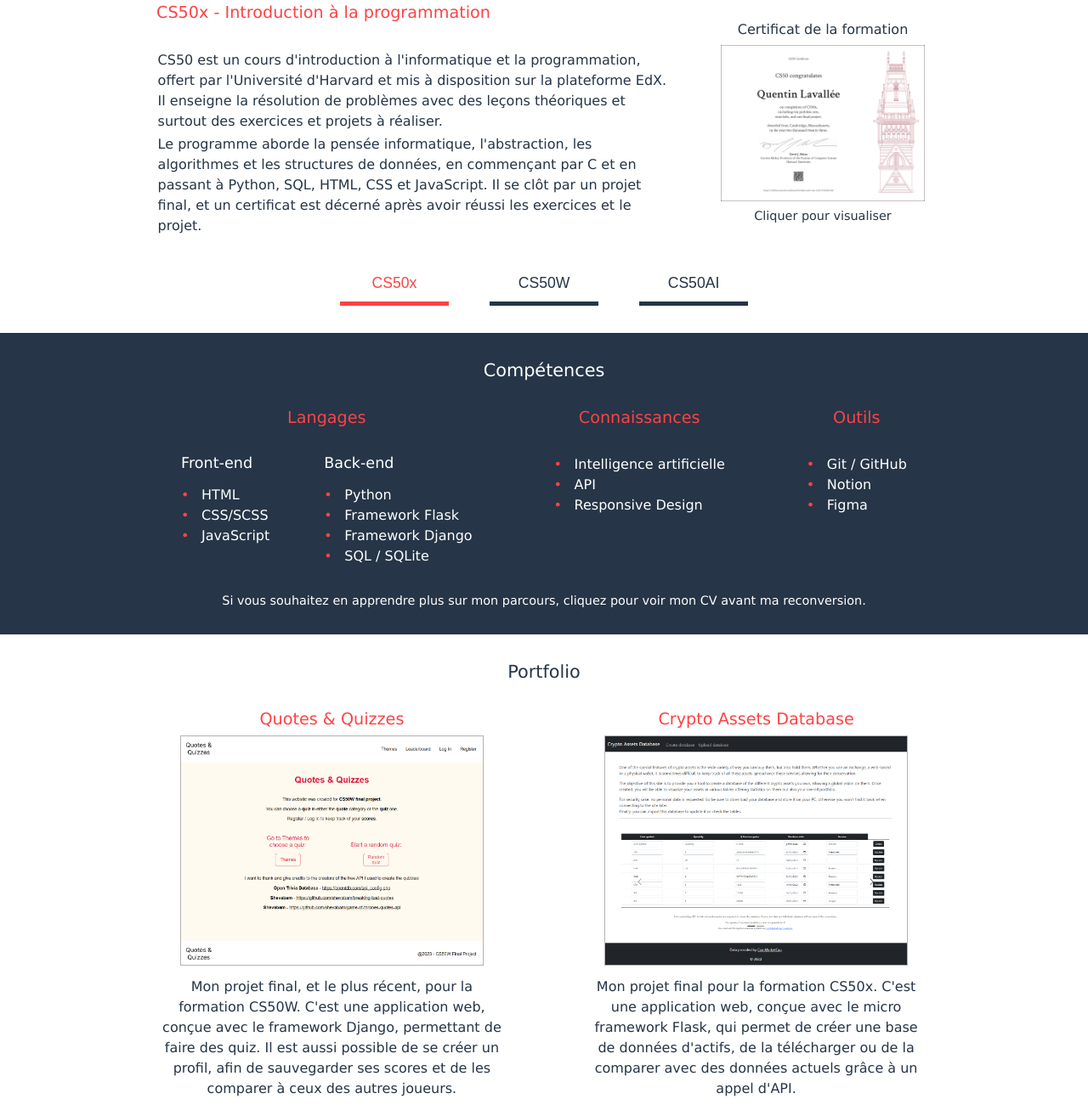
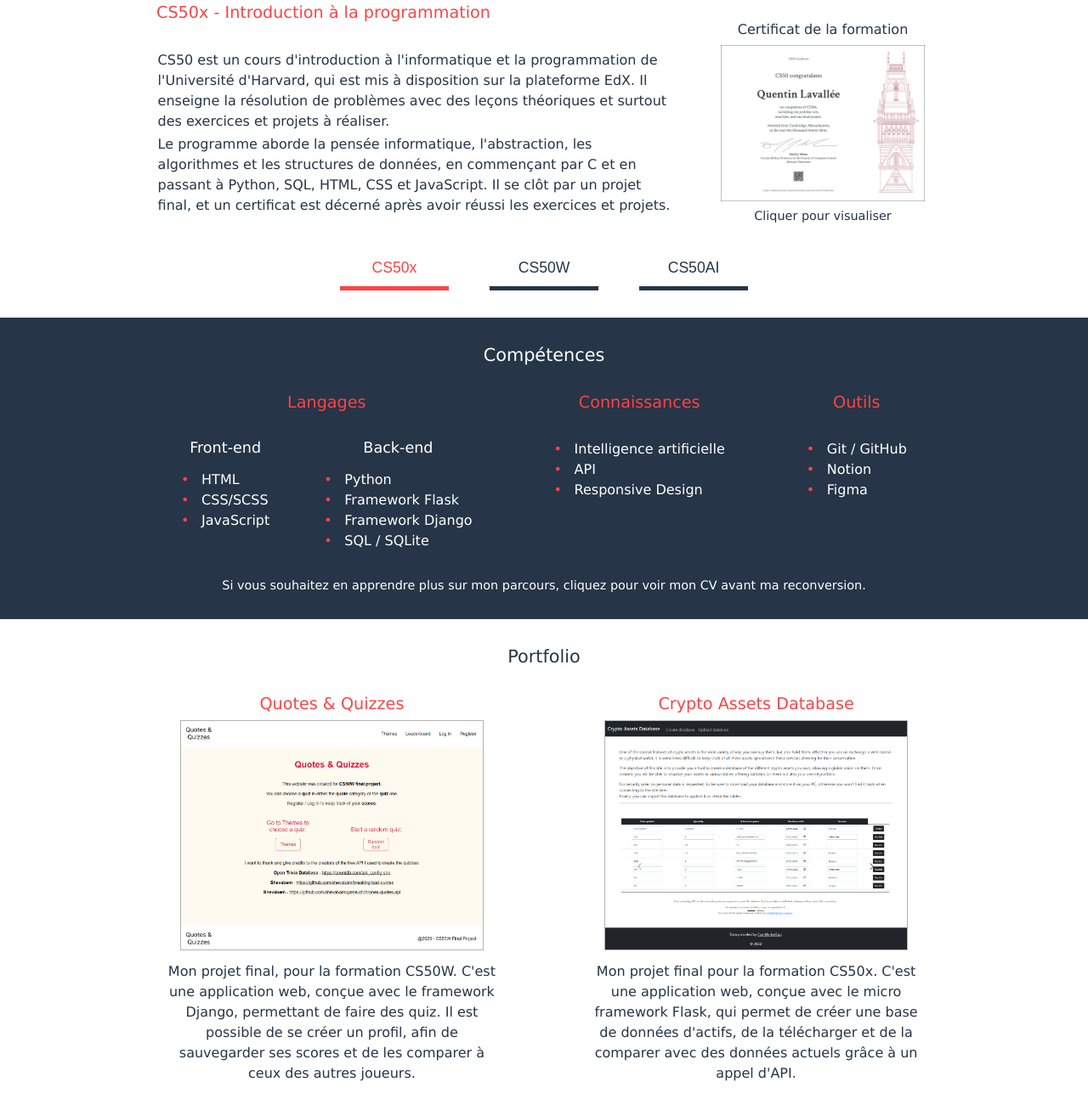
Before and after one commit to Jakimpact/portfolio, a plain HTML site: page index.html in a window 1280 px wide. Shown: the part 567-1874 px from the top of the page at 85% size. Drawn offline with Linux system fonts and the light colour scheme.

Commit message:
New version

```diff
--- a/index.html
+++ b/index.html
@@ -5,6 +5,7 @@
         <meta charset="utf-8">
         <meta name="viewport" content="width=device-width, initial-scale=1">
         <title>Quentin Lavallée - Développeur</title>
+        <link href="static/images/favicon.png" rel="icon" type="image/x-icon">
         <link href="static/css/index.css" rel="stylesheet">
         <script src="static/javascript/script.js"></script>
     </head>
@@ -56,12 +57,12 @@
                         <h2>CS50x - Introduction à la programmation</h2>
                         <div>
                             <p>
-                                CS50 est un cours d'introduction à l'informatique et la programmation, offert par l'Université d'Harvard et mis à disposition sur la plateforme EdX.
+                                CS50 est un cours d'introduction à l'informatique et la programmation de l'Université d'Harvard, qui est mis à disposition sur la plateforme EdX.
                                 Il enseigne la résolution de problèmes avec des leçons théoriques et surtout des exercices et projets à réaliser.
                             </p>
                            <p>
                                 Le programme aborde la pensée informatique, l'abstraction, les algorithmes et les structures de données, en commençant par C et en passant à Python, SQL, HTML, CSS et JavaScript.
-                                Il se clôt par un projet final, et un certificat est décerné après avoir réussi les exercices et le projet.
+                                Il se clôt par un projet final, et un certificat est décerné après avoir réussi les exercices et projets.
                             </p>
                         </div>
                     </div>
@@ -188,7 +189,7 @@
                     <div class="resume-div">
                         <span class="cross">&times;</span>
                         <span class="resume-around"></span>
-                        <img class="resume-img" src="static/images/ancien-cv.png" alt="Ancien CV">
+                        <img class="resume-img" src="static/images/anciencv.png" alt="Ancien CV">
                     </div>
                 </div>
 
@@ -214,9 +215,9 @@
                             </div>
                         </a>
                         <p>
-                            Mon projet final, et le plus récent, pour la formation CS50W.
+                            Mon projet final, pour la formation CS50W.
                             C'est une application web, conçue avec le framework Django, permettant de faire des quiz.
-                            Il est aussi possible de se créer un profil, afin de sauvegarder ses scores et de les comparer à ceux des autres joueurs.
+                            Il est possible de se créer un profil, afin de sauvegarder ses scores et de les comparer à ceux des autres joueurs.
                         </p>
                     </div>
 
@@ -235,7 +236,7 @@
                         </a>
                         <p>
                             Mon projet final pour la formation CS50x.
-                            C'est une application web, conçue avec le micro framework Flask, qui permet de créer une base de données d'actifs, de la télécharger ou de la comparer avec des données actuels grâce à un appel d'API.
+                            C'est une application web, conçue avec le micro framework Flask, qui permet de créer une base de données d'actifs, de la télécharger et de la comparer avec des données actuels grâce à un appel d'API.
                         </p>
                     </div>
 
--- a/static/javascript/script.js
+++ b/static/javascript/script.js
@@ -27,9 +27,9 @@ function showFormation(button) {
             })
 
             document.querySelector(`#${formation}`).style.display = 'flex';
+            button.id = 'current-btn';
             button.style.color = '#FD4345';
             button.style.borderColor = '#FD4345';
-            button.id = 'current-btn';
 }
 
 
--- a/static/scss/index.scss
+++ b/static/scss/index.scss
@@ -168,11 +168,13 @@ main {
             .tech-div {
                 display: flex;
                 flex-wrap: wrap;
+                justify-content: center;
                 column-gap: 4rem;
                 row-gap: 1rem;
 
                 h3 {
                     padding-bottom: 1rem;
+                    text-align: center;
                 }
             }
 
--- a/static/scss/layout.scss
+++ b/static/scss/layout.scss
@@ -7,8 +7,8 @@ $font-size-h2: 1.2em;
 $font-size-h3: 1.1em;
 $font-size-small: 0.9em;
 $color-b: #263547;
+$color-w: #FFFFFF;
 $color-r: #FD4345;
-$color-w: #FFFFFF;
 $transition-duration: 0.3s;
 $opacity: 0.7;
 
```
Also changed, not shown: static/css/index.css, static/images/anciencv.png (renamed from static/images/ancien-cv.png), static/images/favicon.png (added), 2 other files.
